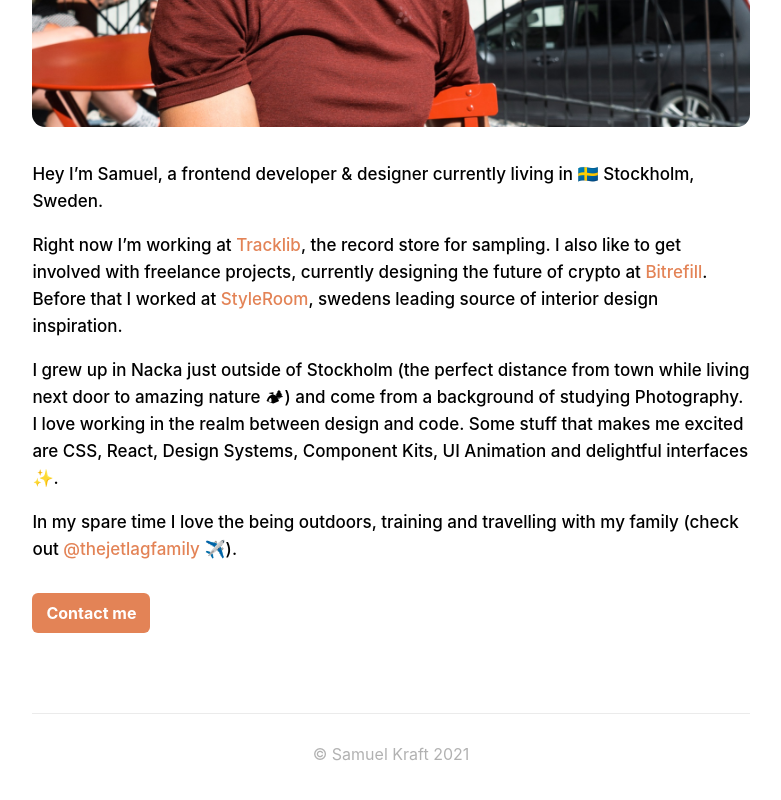
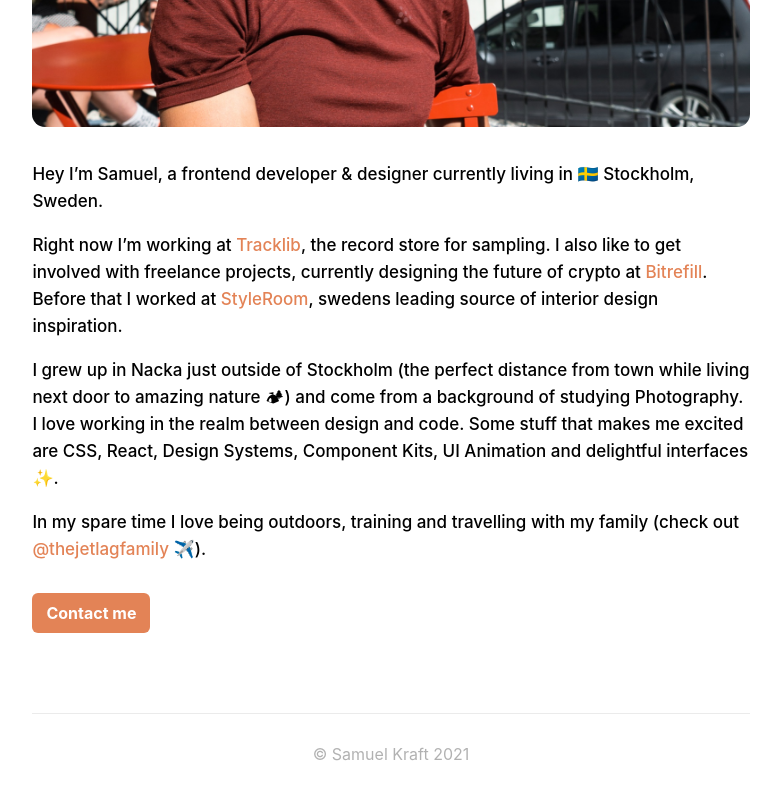
Before and after one commit to samuelkraft/samuelkraft-next, a Next.js app: page /about in a window 1280 px wide. Shown: the part 479-1279 px from the top of the page, without its empty margins (249-1030 px from the left). Built offline with nearby package versions, Linux system fonts and the light colour scheme.

Commit message:
fix typo

```diff
--- a/pages/about.tsx
+++ b/pages/about.tsx
@@ -47,7 +47,7 @@ const About = (): JSX.Element => {
           are CSS, React, Design Systems, Component Kits, UI Animation and delightful interfaces ✨.
         </p>
         <p>
-          In my spare time I love the being outdoors, training and travelling with my family (check out{' '}
+          In my spare time I love being outdoors, training and travelling with my family (check out{' '}
           <a href="https://www.instagram.com/thejetlagfamily/" {...linkProps}>
             @thejetlagfamily
           </a>{' '}
```
